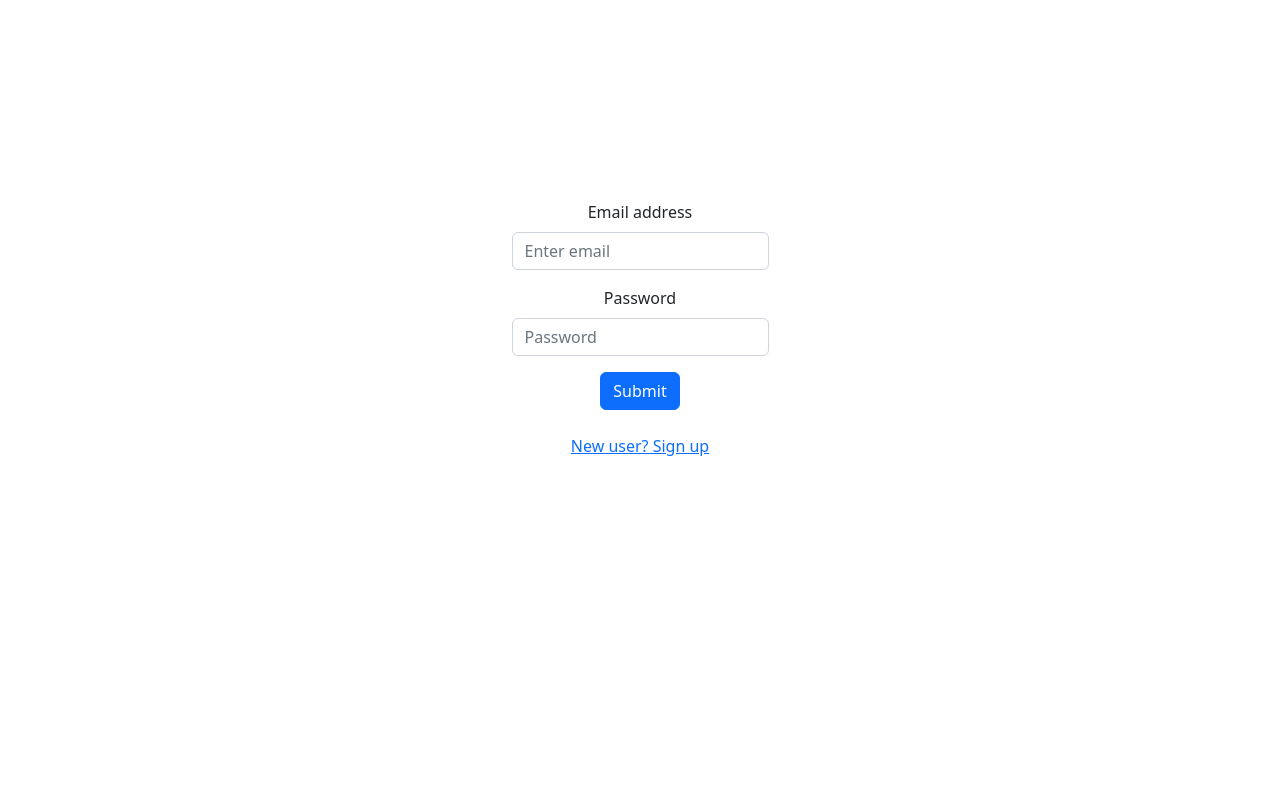
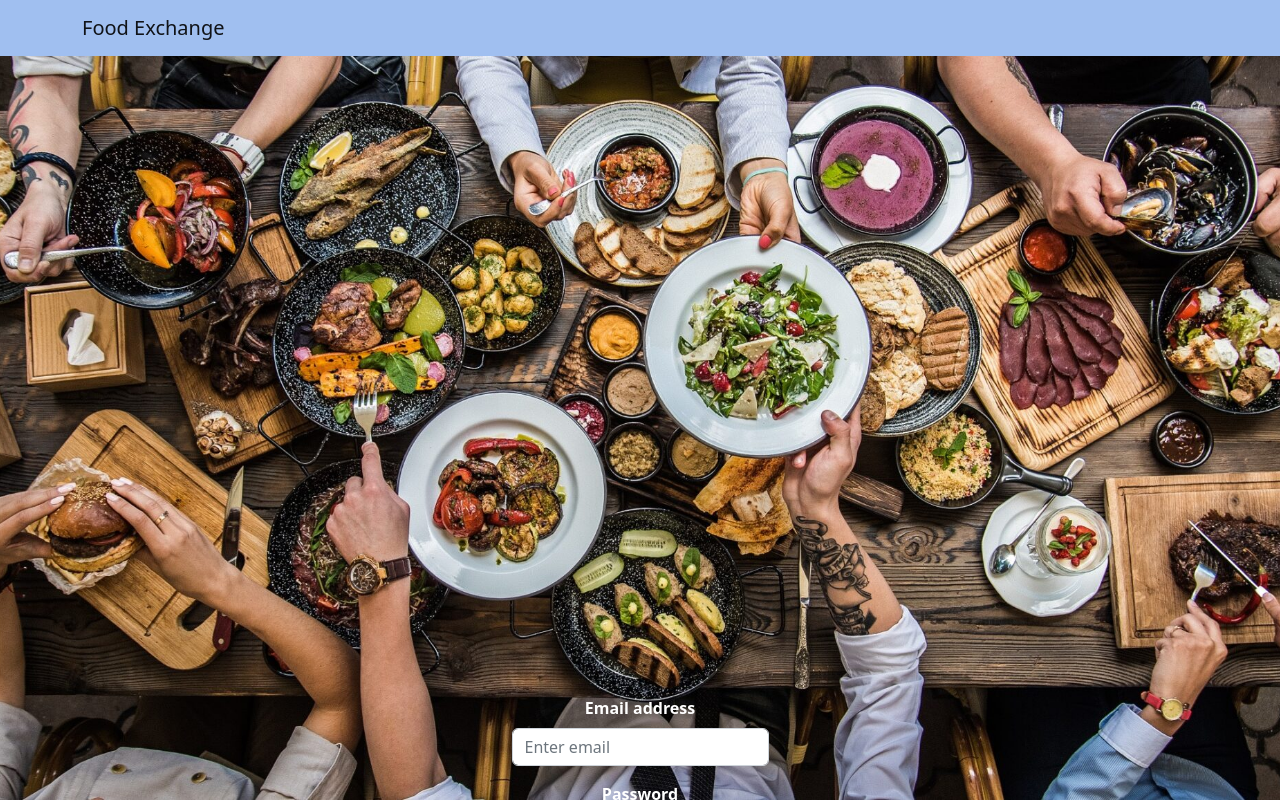
Before and after one commit to mishaseo/BE, a React (Create React App) app in the folder front-end/: page / in a window 1280 px wide. Shown: the top 802 px of the page. Built offline with nearby package versions, Linux system fonts and the light colour scheme.

Commit message:
Login page

```diff
--- /dev/null
+++ b/front-end/src/header.css
@@ -0,0 +1,3 @@
+#bar {
+    background-color: #a0bff0;
+}
--- /dev/null
+++ b/front-end/src/header.js
@@ -0,0 +1,14 @@
+import "./header.css";
+import Container from "react-bootstrap/Container";
+import Navbar from "react-bootstrap/Navbar";
+
+function header() {
+    return (
+        <Navbar expand="lg" variant="light" id="bar">
+            <Container>
+                <Navbar.Brand href="#">Food Exchange</Navbar.Brand>
+            </Container>
+        </Navbar>
+    );
+}
+export default header;
--- a/front-end/src/pages/loginPage.css
+++ b/front-end/src/pages/loginPage.css
@@ -2,5 +2,24 @@
     text-align: center;
     margin: auto;
     max-width: fit-content;
-    padding-top: 200px;
+    padding-top: 50%;
+    color: white;
+    font-weight: bold;
 }
+
+.btn-primary {
+    background-color: #a0bff0 !important;
+    border-color: #a0bff0 !important;
+}
+
+.btn-primary:hover {
+    background-color: pink !important;
+}
+
+#href {
+    color: #a0bff0 !important;
+}
+
+#href:hover {
+    color: pink !important;
+}
--- a/front-end/src/pages/loginPage.js
+++ b/front-end/src/pages/loginPage.js
@@ -1,9 +1,24 @@
 import "./loginPage.css";
 import Button from "react-bootstrap/Button";
 import Form from "react-bootstrap/Form";
+import Header from "../header";
+import { useEffect, useState } from "react";
+import image from "./img_0.jpg";
+import Container from "react-bootstrap/esm/Container";
 
-function loginPage() {
+function LoginPage() {
     return (
+        <div
+            style={{
+                backgroundImage: `url(${image})`,
+                backgroundRepeat: "no-repeat",
+                backgroundPosition: "center",
+                backgroundSize: "cover",
+                width: "100vw",
+                height: "100vh",
+            }}
+        >
+            <Header />
             <Form id="loginForm">
                 <Form.Group className="mb-3" controlId="formBasicEmail">
                     <Form.Label>Email address</Form.Label>
@@ -20,9 +35,13 @@ function loginPage() {
                 </Button>
                 <br></br>
                 <br></br>
-            <a href={"/signUp"}> New user? Sign up</a>
+                <a href={"/signUp"} id="href">
+                    {" "}
+                    New user? Sign up
+                </a>
             </Form>
+        </div>
     );
 }
 
-export default loginPage;
+export default LoginPage;
```
Also changed, not shown: front-end/src/pages/img_0.jpg (added), 1 other file (tests, documents, lock files or other folders). Lines whose indentation alone changed are shown as unchanged.
